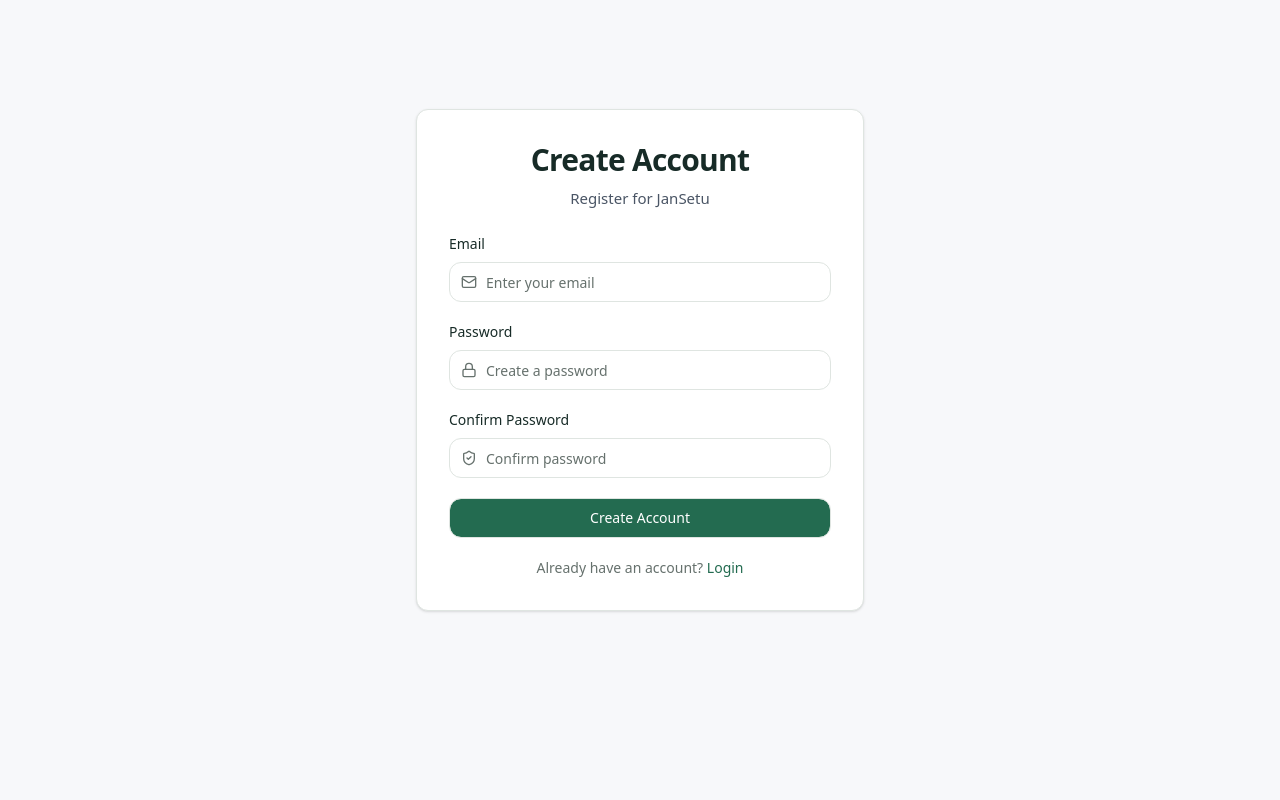
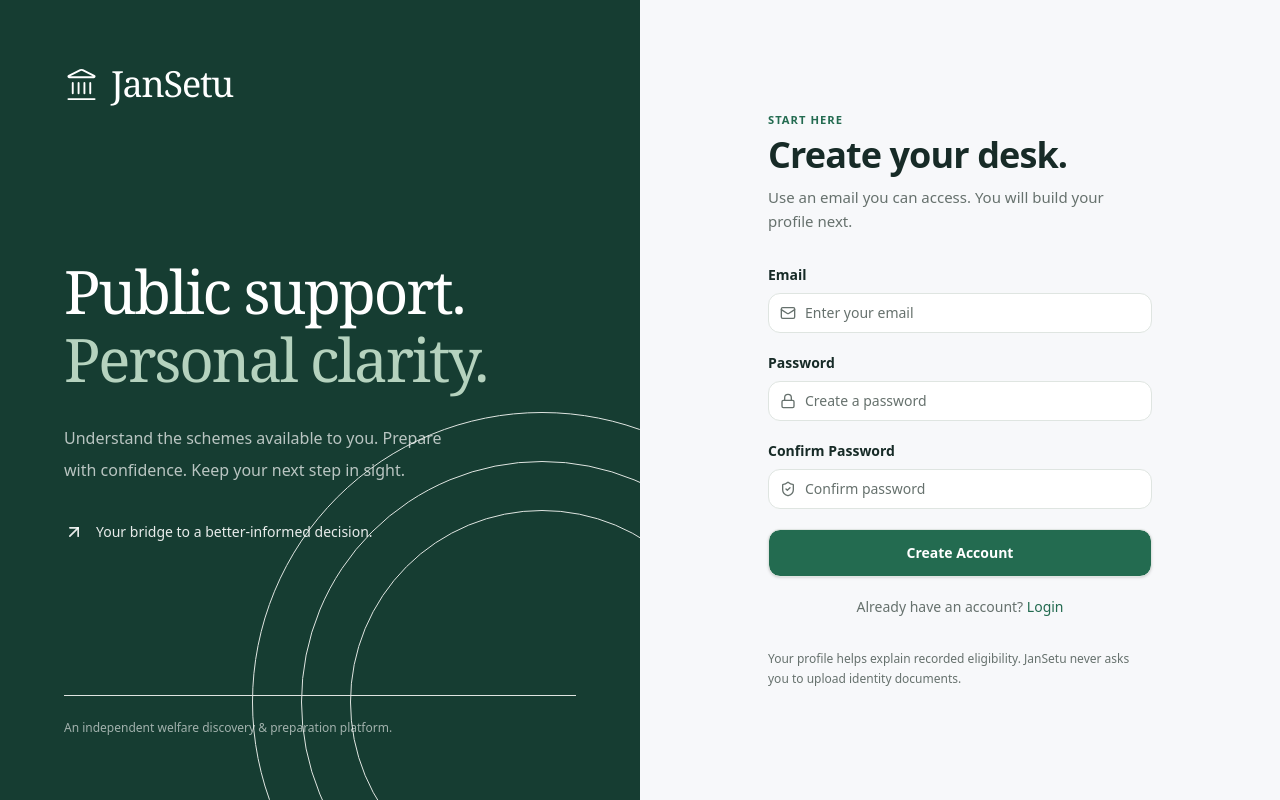
Before and after one commit to rupeshhh007/JanSetu, a Next.js app in the folder frontend/: page /register in a window 1280 px wide. Built offline with nearby package versions, Linux system fonts and the light colour scheme; no server answers.

Commit message:
style: refresh sign-in and registration experience

```diff
--- a/frontend/src/app/(auth)/layout.tsx
+++ b/frontend/src/app/(auth)/layout.tsx
@@ -1,17 +1,66 @@
-import { PageContainer } from "@/components/layout/PageContainer";
-
+import { Landmark, ArrowUpRight } from "lucide-react";
+import Link from "next/link";
 export default function AuthLayout({
   children,
 }: {
   children: React.ReactNode;
 }) {
   return (
-    <PageContainer>
-      <div className="mx-auto flex min-h-[80vh] max-w-md items-center justify-center">
-        <div className="w-full rounded-lg border bg-white p-8 shadow-sm">
+    <main
+      id="main-content"
+      className="grid min-h-screen lg:grid-cols-[1fr_1fr]"
+    >
+      <section className="relative hidden flex-col overflow-hidden bg-[#163d32] p-12 text-white lg:flex xl:p-16">
+        <Link
+          href="/login"
+          className="flex items-center gap-3 text-4xl editorial"
+        >
+          <Landmark size={35} strokeWidth={1.3} />
+          JanSetu
+        </Link>
+        <div className="relative z-10 my-auto max-w-lg py-20">
+          <h2 className="editorial text-6xl leading-[1.1]">
+            Public support.
+            <br />
+            <span className="text-[#b5d2be]">Personal clarity.</span>
+          </h2>
+          <p className="mt-7 max-w-sm text-base leading-8 text-white/70">
+            Understand the schemes available to you. Prepare with confidence.
+            Keep your next step in sight.
+          </p>
+          <div className="mt-9 flex items-center gap-3 text-sm text-white/90">
+            <ArrowUpRight size={20} />
+            Your bridge to a better-informed decision.
+          </div>
+        </div>
+        <p className="relative z-10 border-t border-white/20 pt-6 text-xs text-white/60">
+          An independent welfare discovery & preparation platform.
+        </p>
+        <div
+          aria-hidden="true"
+          className="absolute -bottom-48 -right-48 size-[580px] rounded-full border border-white/10 p-12"
+        >
+          <div className="h-full rounded-full border border-white/10 p-12">
+            <div className="h-full rounded-full border border-white/10" />
+          </div>
+        </div>
+      </section>
+      <section className="flex items-center justify-center px-6 py-12 sm:px-12">
+        <div className="w-full max-w-sm">
+          <Link
+            href="/login"
+            className="mb-10 flex items-center gap-3 text-3xl text-primary editorial lg:hidden"
+          >
+            <Landmark size={30} />
+            JanSetu
+          </Link>
           {children}
+          <p className="mt-8 text-xs leading-5 text-muted-foreground">
+            Your profile helps explain recorded eligibility. JanSetu never asks
+            you to upload identity documents.
+          </p>
         </div>
-      </div>
-    </PageContainer>
+      </section>
+    </main>
   );
 }
--- a/frontend/src/app/(auth)/login/page.tsx
+++ b/frontend/src/app/(auth)/login/page.tsx
@@ -3,13 +3,11 @@
 export default function LoginPage() {
   return (
     <div>
-      <div className="mb-6 text-center">
-        <h1 className="text-3xl font-bold">
-          Welcome Back
-        </h1>
-
-        <p className="mt-2 text-gray-600">
-          Sign in to your JanSetu account
+      <div className="mb-8">
+        <p className="noticeboard-kicker text-primary">Return to your desk</p>
+        <h1 className="mt-2 text-4xl leading-none">Welcome back.</h1>
+        <p className="mt-3 text-text-muted">
+          Sign in to continue your scheme search and applications.
         </p>
       </div>
 
--- a/frontend/src/app/(auth)/register/page.tsx
+++ b/frontend/src/app/(auth)/register/page.tsx
@@ -3,13 +3,11 @@
 export default function RegisterPage() {
   return (
     <div>
-      <div className="mb-6 text-center">
-        <h1 className="text-3xl font-bold">
-          Create Account
-        </h1>
-
-        <p className="mt-2 text-gray-600">
-          Register for JanSetu
+      <div className="mb-8">
+        <p className="noticeboard-kicker text-primary">Start here</p>
+        <h1 className="mt-2 text-4xl leading-none">Create your desk.</h1>
+        <p className="mt-3 text-text-muted">
+          Use an email you can access. You will build your profile next.
         </p>
       </div>
 
--- a/frontend/src/features/auth/components/LoginForm.tsx
+++ b/frontend/src/features/auth/components/LoginForm.tsx
@@ -31,12 +31,9 @@
   }
 
   return (
-    <form
-      onSubmit={handleSubmit(onSubmit)}
-      className="space-y-5"
-    >
+    <form onSubmit={handleSubmit(onSubmit)} className="space-y-5">
       <div>
-        <label className="mb-2 block text-sm font-medium">
+        <label htmlFor="login-email" className="mb-2 block text-sm font-bold">
           Email
         </label>
 
@@ -47,6 +44,7 @@
           />
 
           <Input
+            id="login-email"
             type="email"
             placeholder="Enter your email"
             className="h-10 pl-9"
@@ -55,14 +53,21 @@
         </div>
 
         {errors.email && (
-          <p className="mt-1 text-sm text-destructive">
+          <p
+            id="login-email-error"
+            className="mt-1 text-sm font-medium text-destructive"
+            role="alert"
+          >
             {errors.email.message}
           </p>
         )}
       </div>
 
       <div>
-        <label className="mb-2 block text-sm font-medium">
+        <label
+          htmlFor="login-password"
+          className="mb-2 block text-sm font-bold"
+        >
           Password
         </label>
 
@@ -73,6 +78,7 @@
           />
 
           <Input
+            id="login-password"
             type="password"
             placeholder="Enter your password"
             className="h-10 pl-9"
@@ -81,7 +87,11 @@
         </div>
 
         {errors.password && (
-          <p className="mt-1 text-sm text-destructive">
+          <p
+            id="login-password-error"
+            className="mt-1 text-sm font-medium text-destructive"
+            role="alert"
+          >
             {errors.password.message}
           </p>
         )}
@@ -90,7 +100,7 @@
       <Button
         type="submit"
         disabled={isPending}
-        className="h-10 w-full"
+        className="h-12 w-full rounded-none border border-border rounded-lg font-bold shadow-sm"
       >
         {isPending ? "Signing In..." : "Sign In"}
       </Button>
--- a/frontend/src/features/auth/components/RegisterForm.tsx
+++ b/frontend/src/features/auth/components/RegisterForm.tsx
@@ -5,10 +5,7 @@
 import { zodResolver } from "@hookform/resolvers/zod";
 import { Mail, Lock, ShieldCheck } from "lucide-react";
 
-import {
-  registerSchema,
-  type RegisterFormValues,
-} from "../schema/authSchemas";
+import { registerSchema, type RegisterFormValues } from "../schema/authSchemas";
 import { useRegister } from "../hooks/useRegister";
 
 import { Button } from "@/components/ui/button";
@@ -38,12 +35,12 @@
   }
 
   return (
-    <form
-      onSubmit={handleSubmit(onSubmit)}
-      className="space-y-5"
-    >
+    <form onSubmit={handleSubmit(onSubmit)} className="space-y-5">
       <div>
-        <label className="mb-2 block text-sm font-medium">
+        <label
+          htmlFor="register-email"
+          className="mb-2 block text-sm font-bold"
+        >
           Email
         </label>
 
@@ -54,6 +51,7 @@
           />
 
           <Input
+            id="register-email"
             type="email"
             placeholder="Enter your email"
             className="h-10 pl-9"
@@ -69,7 +67,10 @@
       </div>
 
       <div>
-        <label className="mb-2 block text-sm font-medium">
+        <label
+          htmlFor="register-password"
+          className="mb-2 block text-sm font-bold"
+        >
           Password
         </label>
 
@@ -80,6 +81,7 @@
           />
 
           <Input
+            id="register-password"
             type="password"
             placeholder="Create a password"
             className="h-10 pl-9"
@@ -95,7 +97,10 @@
       </div>
 
       <div>
-        <label className="mb-2 block text-sm font-medium">
+        <label
+          htmlFor="register-confirm-password"
+          className="mb-2 block text-sm font-bold"
+        >
           Confirm Password
         </label>
 
@@ -106,6 +111,7 @@
           />
 
           <Input
+            id="register-confirm-password"
             type="password"
             placeholder="Confirm password"
             className="h-10 pl-9"
@@ -123,7 +129,7 @@
       <Button
         type="submit"
         disabled={isPending}
-        className="h-10 w-full"
+        className="h-12 w-full rounded-none border border-border rounded-lg font-bold shadow-sm"
       >
         {isPending ? "Creating Account..." : "Create Account"}
       </Button>
```
